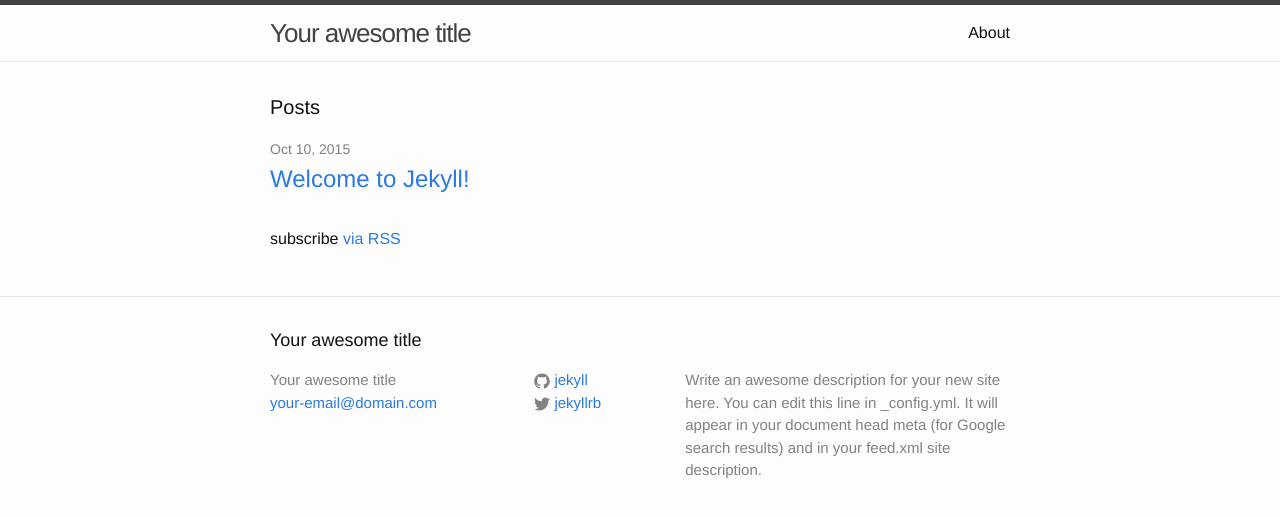
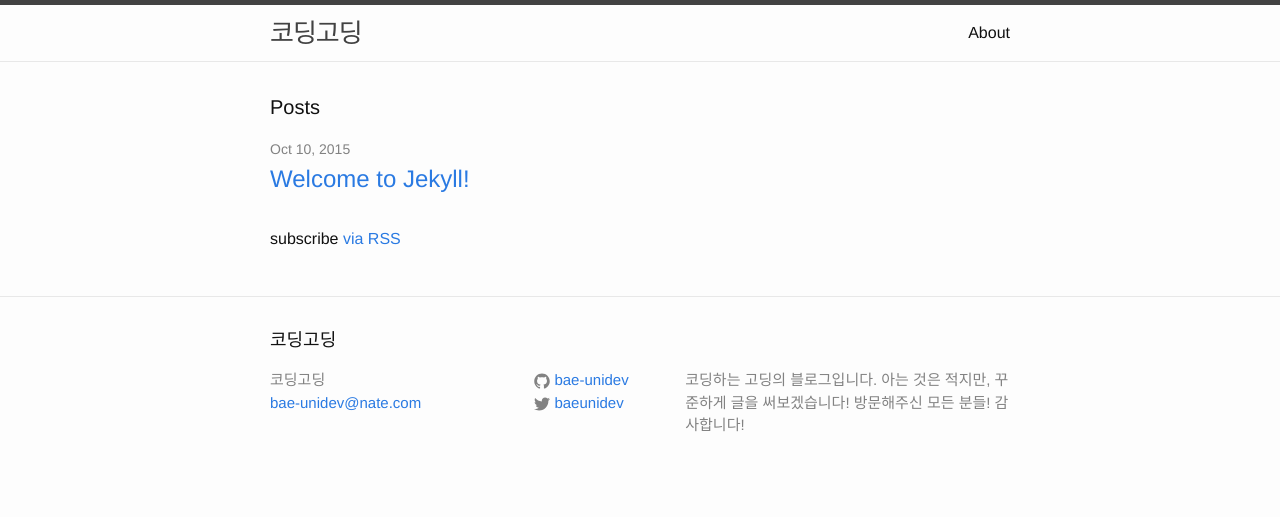
Before and after one commit to bae-unidev/bae-unidev.github.io, a Jekyll site: the page built from index.html, in a window 1280 px wide. Shown: the top 517 px of the page. Built offline with Jekyll 4.4.1, drawn with Linux system fonts in a browser that asks for light colours.

Commit message:
config.yml modified.

```diff
--- a/_config.yml
+++ b/_config.yml
@@ -1,14 +1,13 @@
 # Site settings
-title: Your awesome title
-email: your-email@domain.com
-description: > # this means to ignore newlines until "baseurl:"
-  Write an awesome description for your new site here. You can edit this
-  line in _config.yml. It will appear in your document head meta (for
-  Google search results) and in your feed.xml site description.
+title: 코딩고딩
+email: bae-unidev@nate.com
+description: >
+  코딩하는 고딩의 블로그입니다. 아는 것은 적지만, 꾸준하게 글을 써보겠습니다!
+  방문해주신 모든 분들! 감사합니다!
 baseurl: "" # the subpath of your site, e.g. /blog/
-url: "http://yourdomain.com" # the base hostname & protocol for your site
-twitter_username: jekyllrb
-github_username:  jekyll
+url: "http://bae-unidev.github.io" # the base hostname & protocol for your site
+twitter_username: baeunidev
+github_username:  bae-unidev
 
 # Build settings
 markdown: kramdown
```
